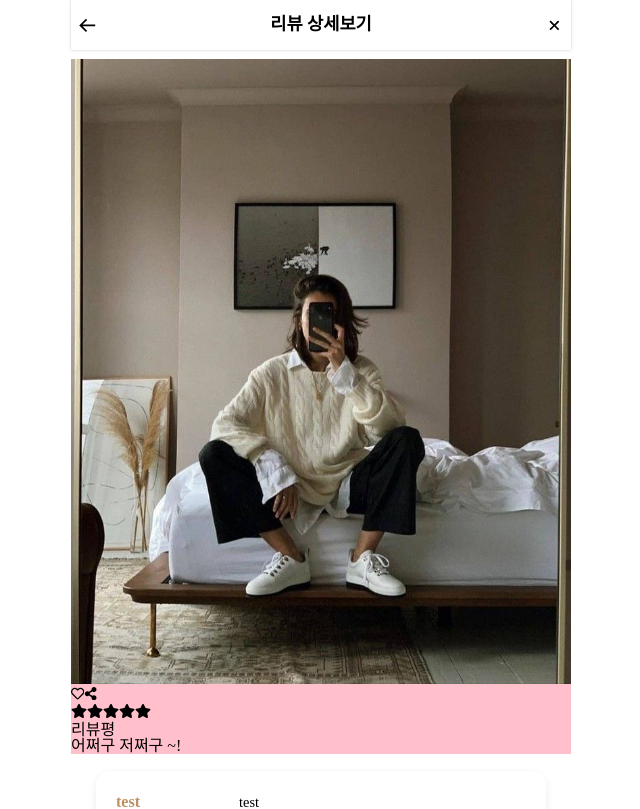
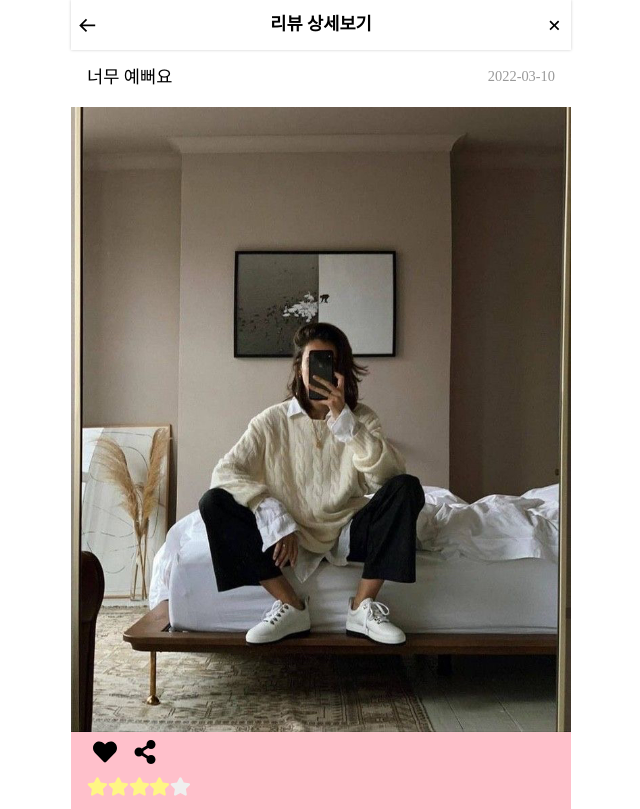
Before and after one commit to yong313/wanted-codestates-project-10-9, a React (Create React App) app: page /review-detail in a window 1280 px wide. Shown: the top 809 px of the page, without its empty margins (319-959 px from the left). Built offline with nearby package versions, Linux system fonts and the light colour scheme; the HTML template or start-up script is replaced by a standard one.

Commit message:
[Feat] #15 리뷰 상세보기 페이지 리뷰 내용 UI 구현

```diff
--- a/src/components/ReviewDetailContent.jsx
+++ b/src/components/ReviewDetailContent.jsx
@@ -1,4 +1,4 @@
-import React from 'react';
+import React, { useState } from 'react';
 import styled from 'styled-components';
 import {
   FaHeart,
@@ -10,7 +10,12 @@
 import Img1 from '../assets/pic1.jpeg';
 
 function ReviewDetailContent() {
-  console.log('');
+  const [isLiked, setIsLiked] = useState(false);
+
+  const onClickLikeButton = () => {
+    setIsLiked((prev) => !prev);
+  };
+
   return (
     <ContentWrapper>
       <Top>
@@ -20,34 +25,37 @@
       <ImageWrapper>
         <img src={Img1} alt="리뷰_이미지_1" />
       </ImageWrapper>
+      <ImageInfoBox>
         <div>
-        <button>
-          <FaRegHeart />
-        </button>
-        <button>
+          <StyledButton onClick={onClickLikeButton}>
+            {isLiked ? <FaRegHeart /> : <FaHeart />}
+          </StyledButton>
+          <StyledButton style={{ marginLeft: '0.3rem' }}>
             <FaShareAlt />
-        </button>
+          </StyledButton>
         </div>
-      <div>
-        <FaStar />
-        <FaStar />
-        <FaStar />
-        <FaStar />
-        <FaStar />
-      </div>
-      <div>
+        <Rating>
+          <FaStar fill="#FFF684" />
+          <FaStar fill="#FFF684" />
+          <FaStar fill="#FFF684" />
+          <FaStar fill="#FFF684" />
+          <FaStar fill="#efefef" />
+        </Rating>
+        <ReviewContent>
           <p>
             리뷰평
             <br />
             어쩌구 저쩌구 ~!
           </p>
-      </div>
+        </ReviewContent>
+      </ImageInfoBox>
     </ContentWrapper>
   );
 }
 const ContentWrapper = styled.section`
   width: 100%;
   height: 100%;
+  margin-top: 3rem;
 `;
 
 const Top = styled.div`
@@ -77,5 +85,38 @@
     width: inherit;
   }
 `;
+const ImageInfoBox = styled.div`
+  width: 100%;
+  padding: 0 1rem;
+`;
+const StyledButton = styled.button`
+  width: 2.2rem;
+  height: 2.2rem;
+  padding: 0.35rem;
+  svg {
+    width: 100%;
+    height: 100%;
+  }
+`;
+const Rating = styled.div`
+  padding: 0.4rem 0 0.6rem 0;
+
+  svg {
+    width: 1.3rem;
+    height: 1.3rem;
+  }
+`;
+
+const ReviewContent = styled.div`
+  width: 100%;
+  height: auto;
+  padding-bottom: 1.5rem;
+  p {
+    font-size: 1rem;
+    line-height: 1.4rem;
+    width: 100%;
+    height: auto;
+  }
+`;
 
 export default ReviewDetailContent;
```
Lines whose indentation alone changed are shown as unchanged.
